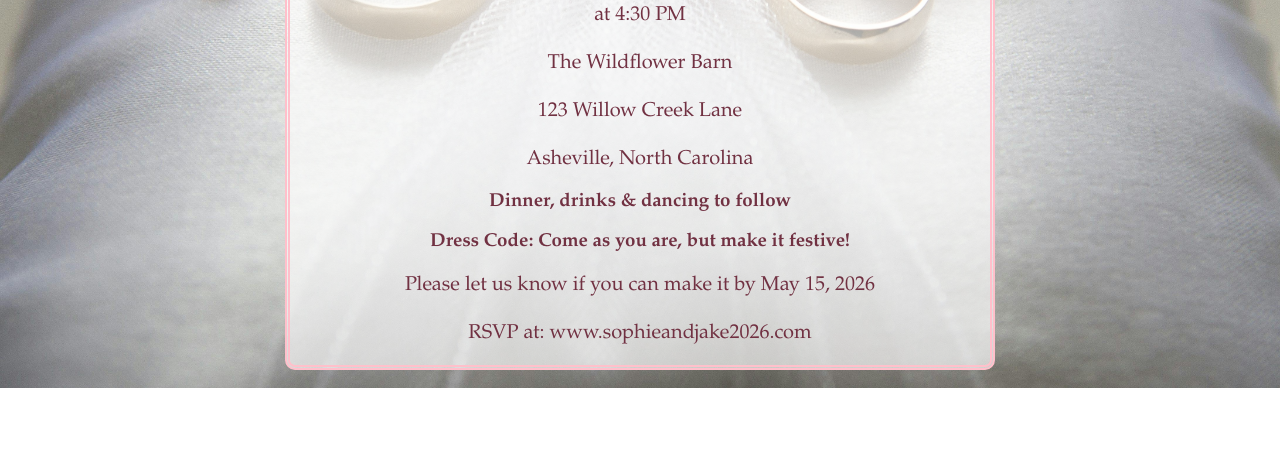
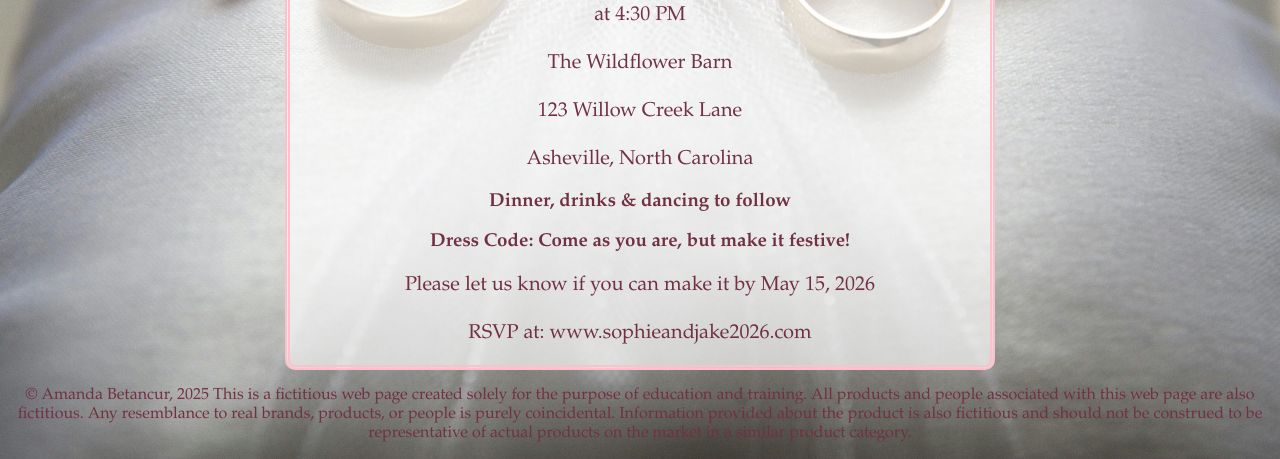
Before and after one commit to puzzlepiece235/gra1750, a plain HTML site: page gra1750p4AmandaBetancur2025/index.html in a window 1280 px wide. Shown: the part 412-871 px from the top of the page. Before the commit the page ends 800 px from the top, so only its background shows below. Drawn offline with Linux system fonts and the light colour scheme.

Commit message:
Add files via upload

```diff
--- a/gra1750p4AmandaBetancur2025/index.html
+++ b/gra1750p4AmandaBetancur2025/index.html
@@ -69,6 +69,8 @@ body{
 	RSVP at: www.sophieandjake2026.com</p>
 
   </div>
+
+	<p>© Amanda Betancur, 2025 This is a fictitious web page created solely for the purpose of education and training. All products and people associated with this web page are also fictitious. Any resemblance to real brands, products, or people is purely coincidental. Information provided about the product is also fictitious and should not be construed to be representative of actual products on the market in a similar product category.</p>
 	</center>
 
 </body>
```
